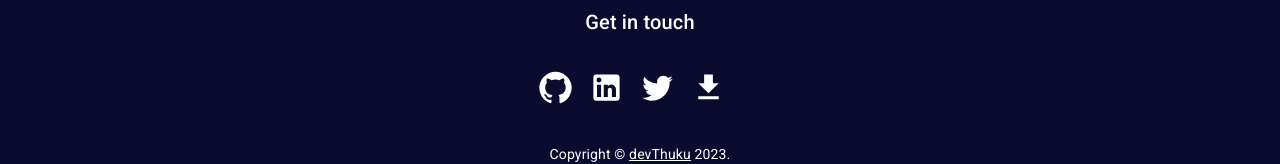
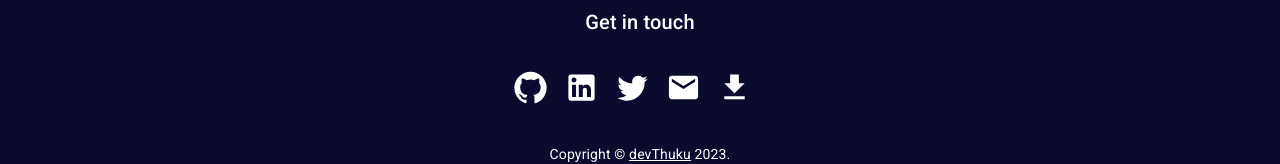
Before and after one commit to hthuku95/portfolio_two, a React (Create React App) app: page / in a window 1280 px wide. Shown: the part 3074-3238 px from the top of the page. Built offline with nearby package versions, Linux system fonts and the light colour scheme.

Commit message:
Added email component

```diff
--- a/src/components/Footer.js
+++ b/src/components/Footer.js
@@ -3,6 +3,7 @@ import GitHubIcon from '@mui/icons-material/GitHub';
 import LinkedInIcon from '@mui/icons-material/LinkedIn';
 import TwitterIcon from '@mui/icons-material/Twitter';
 import FileDownloadIcon from '@mui/icons-material/FileDownload';
+import EmailIcon from '@mui/icons-material/Email';
 
 function Copyright() {
     return (
@@ -35,20 +36,25 @@ const Footer = () => {
               marginBottom:4
             }}
           >
-            <Link href="#" underline="none" color="inherit" sx={{
+            <Link href="https://www.github.com/hthuku95/" underline="none" color="inherit" sx={{
               marginRight:2
             }}>
                 <GitHubIcon fontSize="large"/>
             </Link>
-            <Link href="#" underline="none" color="inherit" sx={{
+            <Link href="https://www.linkedin.com/in/hthuku/" underline="none" color="inherit" sx={{
               marginRight:2
             }}>
                 <LinkedInIcon fontSize="large"/>
             </Link>
-            <Link href="#" underline="none" color="inherit" sx={{
+            <Link href="https://www.twitter.com/blackhatthuku/" underline="none" color="inherit" sx={{
               marginRight:2
             }}>
                 <TwitterIcon fontSize="large"/>
+            </Link>
+            <Link href="mailto: harrythukuomolloh@gmail.com" underline="none" color="inherit" sx={{
+              marginRight:2
+            }}>
+                <EmailIcon fontSize="large"/>
             </Link>
             <Link href="#" underline="none" color="inherit" sx={{
               marginRight:2
```
